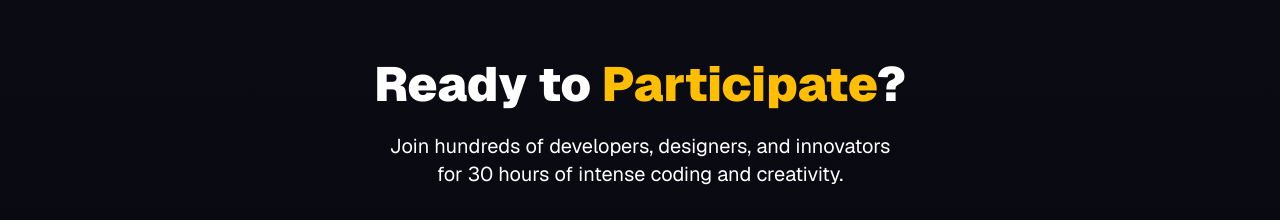
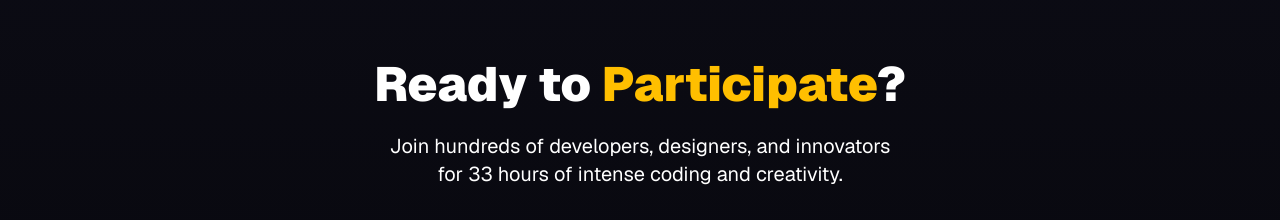
Before and after one commit to StabilityNexus/Hackathon-Website, a Next.js app: page / in a window 1280 px wide. Shown: the part 1960-2180 px from the top of the page. Built offline with nearby package versions, Linux system fonts and the light colour scheme.

Commit message:
Refactor : update total hours to 33

```diff
--- a/app/page.tsx
+++ b/app/page.tsx
@@ -77,7 +77,7 @@ export default function HackathonPage() {
               <br /> Hackathon
             </h1>
             <p className="text-xl md:text-2xl text-muted-foreground mb-8 text-pretty">
-              30 hours of innovation, coding, and creativity, <br />
+              33 hours of innovation, coding, and creativity, <br />
               building decentralized unstoppable projects.
             </p>
             <div className="flex flex-col sm:flex-row gap-4 justify-center items-center mb-4">
@@ -271,7 +271,7 @@ export default function HackathonPage() {
             </h2>
             <p className="text-xl text-muted-foreground mb-8">
               Join hundreds of developers, designers, and innovators <br /> for
-              30 hours of intense coding and creativity.
+              33 hours of intense coding and creativity.
             </p>
 
             <div className="grid md:grid-cols-3 gap-6 mb-8">
@@ -359,7 +359,7 @@ export default function HackathonPage() {
                         Event Duration
                       </p>
                       <p className="text-muted-foreground">
-                        30 hours of continuous hacking
+                        33 hours of continuous hacking
                       </p>
                     </div>
                   </div>
```
